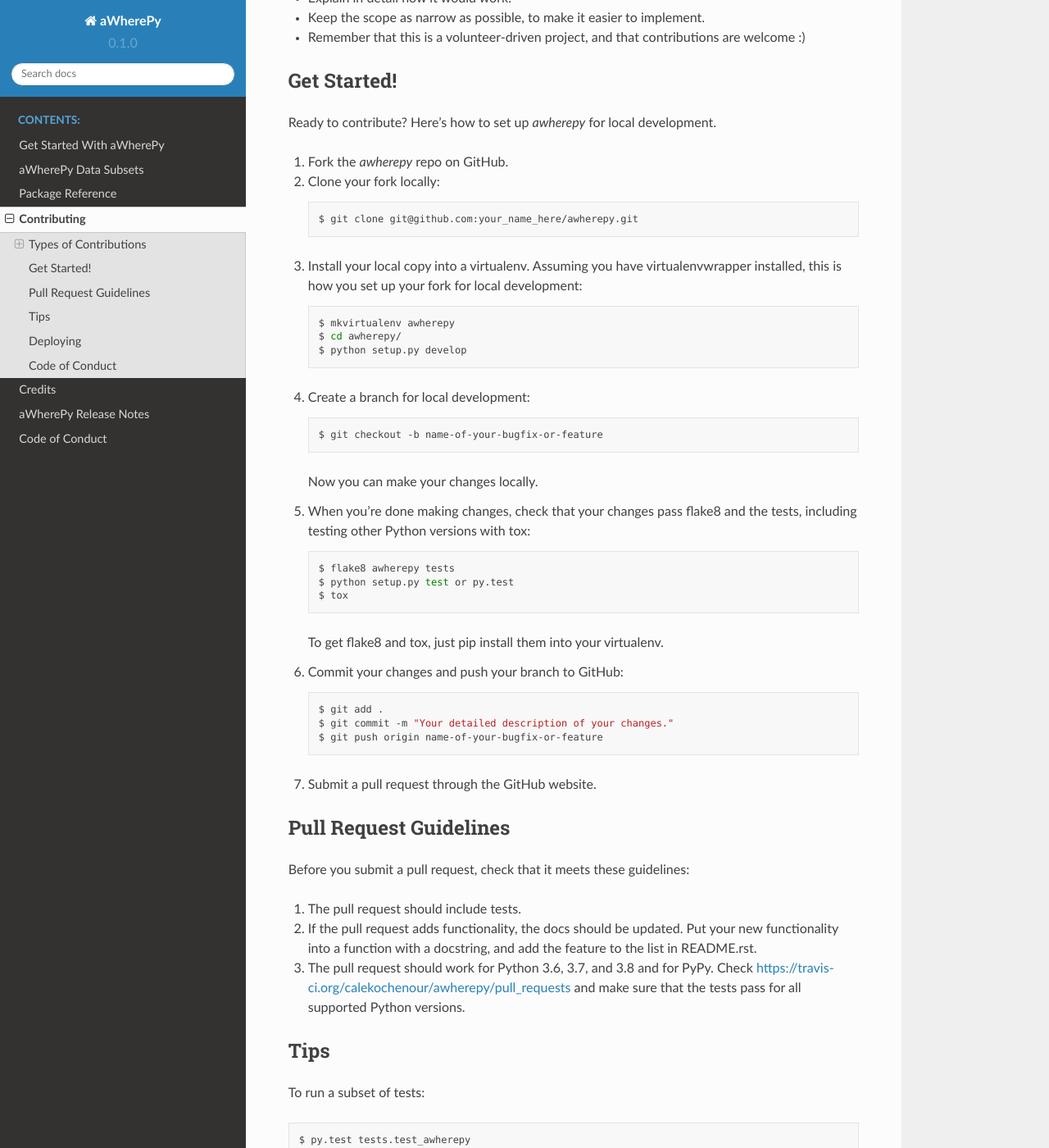
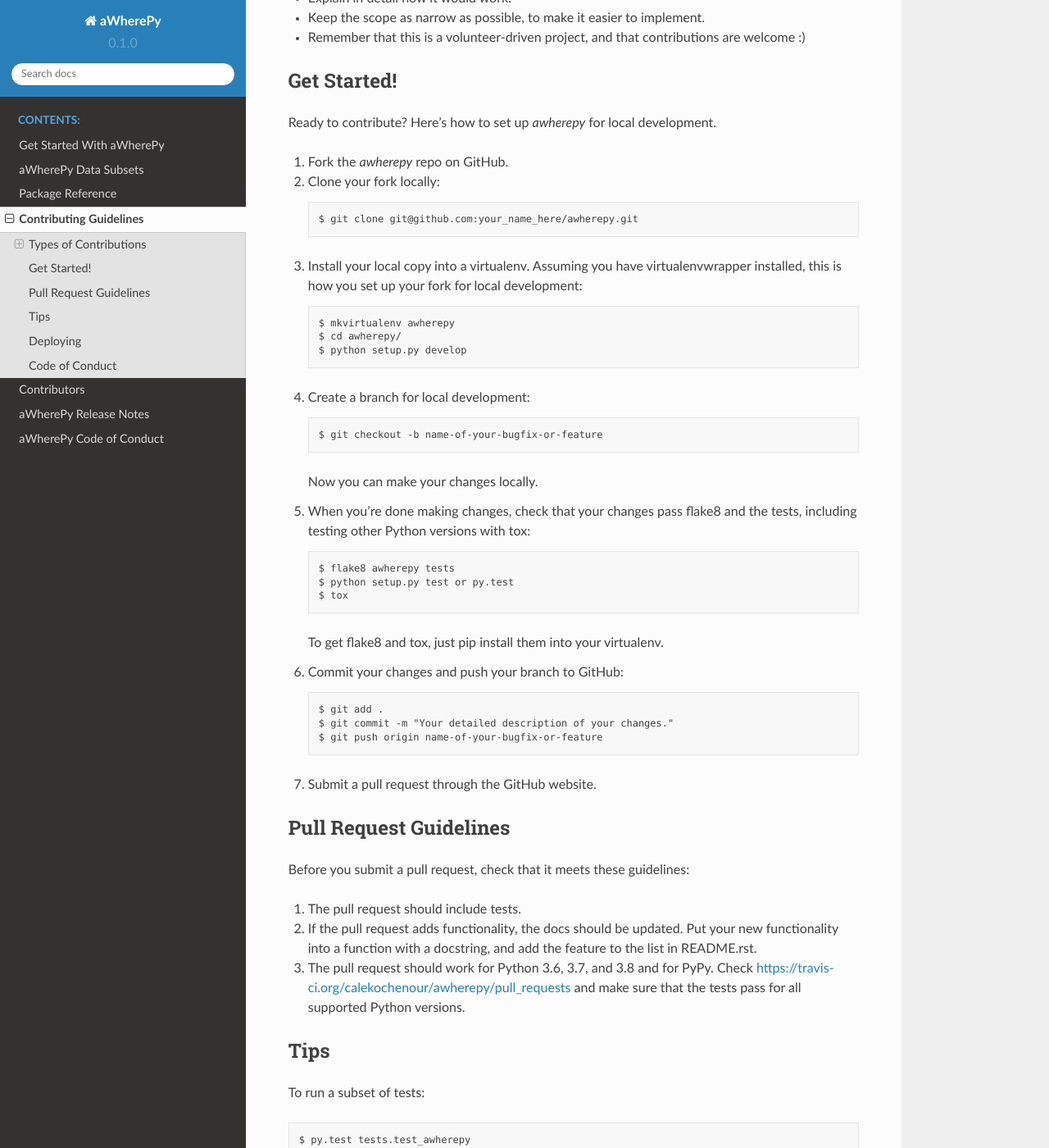
Before and after one commit to calekochenour/awherepy, a Sphinx documentation site: the page built from docs/contributing.rst, in a window 1280 px wide and 1400 px high, scrolled down 1128 px. Shown: the whole window at 82% size. Built offline with Sphinx 7.4.7 and the Read the Docs theme 2.0.0, drawn with Linux system fonts in a browser that asks for light colours; pages that are not in the unit, such as notebooks, are missing from menus; some of the changed text lies outside the part shown.

Commit message:
Remove unused rst files

```diff
--- a/CODE_OF_CONDUCT.rst
+++ b/CODE_OF_CONDUCT.rst
@@ -1,2 +1,2 @@
-Code of Conduct
-===============
+aWherePy Code of Conduct
+========================
--- a/CONTRIBUTING.rst
+++ b/CONTRIBUTING.rst
@@ -1,8 +1,6 @@
-.. highlight:: shell
-
-============
-Contributing
-============
+=======================
+Contributing Guidelines
+=======================
 
 Contributions are welcome, and they are greatly appreciated! Every little bit
 helps, and credit will always be given.
--- a/CONTRIBUTORS.rst
+++ b/CONTRIBUTORS.rst
@@ -1,6 +1,5 @@
-=======
-Credits
-=======
+Contributors
+============
 
 Development Lead
 ----------------
--- a/docs/api/awherepy.grid.rst
+++ b/docs/api/awherepy.grid.rst
@@ -1,3 +1,6 @@
+awherepy.grid module
+====================
+
 .. automodule:: awherepy.grid
    :members:
    :undoc-members:
--- a/docs/api/awherepy.rst
+++ b/docs/api/awherepy.rst
@@ -1,5 +1,5 @@
 awherepy package
-===============
+================
 
 .. automodule:: awherepy
    :members:
--- a/docs/history.rst
+++ /dev/null
@@ -1 +0,0 @@
-.. include:: ../HISTORY.rst
--- a/docs/readme.rst
+++ /dev/null
@@ -1 +0,0 @@
-.. include:: ../README.md
```
Also changed, not shown: docs/usage.rst (deleted, +0 -7 lines), 2 other files.
